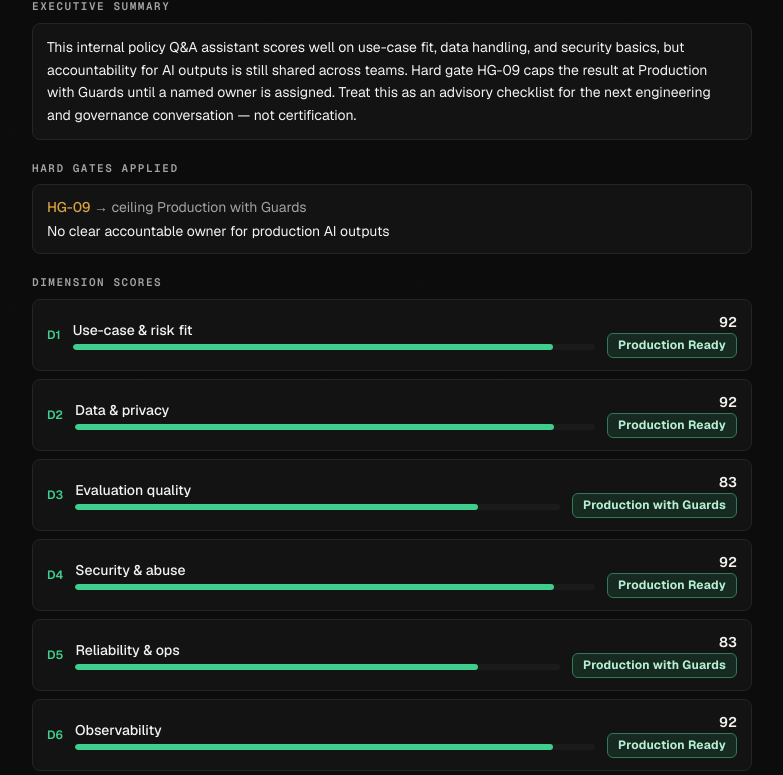
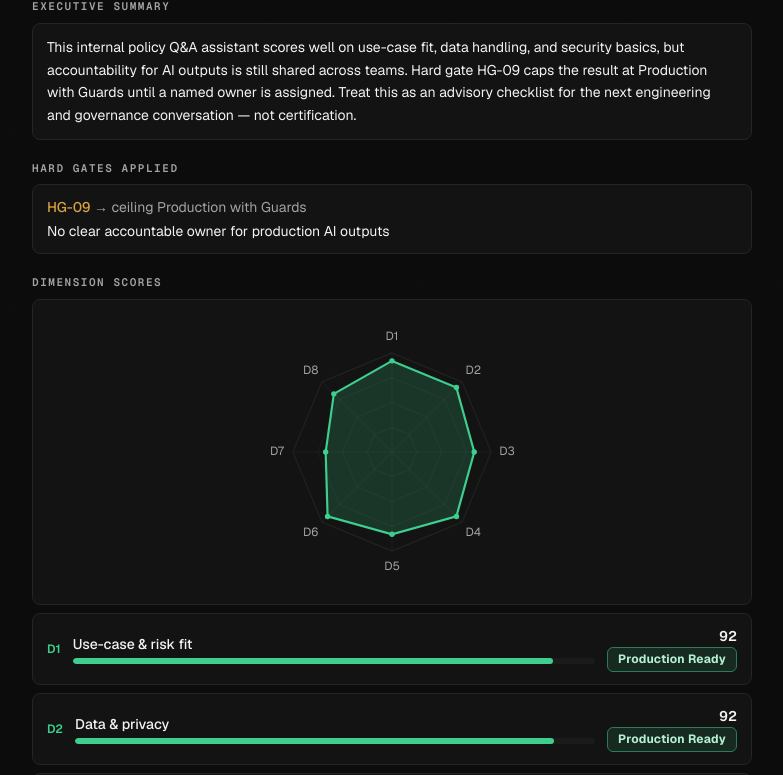
Before and after one commit to weidong808/ai-production-readiness-advisor, a Next.js app: page /sample in a window 1280 px wide. Shown: the part 393-1168 px from the top of the page, without its empty margins (248-1031 px from the left). Built offline with nearby package versions, Linux system fonts and the light colour scheme.

Commit message:
feat: dimension score radar in report
Add a dependency-free inline-SVG radar of the eight dimension scores above
the existing bars, giving an at-a-glance shape of strengths and gaps. Static
(no motion) and labelled for screen readers via an aria summary.

```diff
--- a/src/components/ReportView.tsx
+++ b/src/components/ReportView.tsx
@@ -2,6 +2,7 @@
 
 import { useEffect, useRef, useState } from "react";
 import { BandBadge } from "@/components/BandBadge";
+import { ScoreRadar } from "@/components/ScoreRadar";
 import { ADVISORY_DISCLAIMER } from "@/lib/brand";
 import { reportToJson, reportToMarkdown } from "@/lib/export/report";
 import type { ReadinessReport } from "@/lib/schema/narrative";
@@ -245,6 +246,9 @@ export function ReportView({
         <h3 id="dimension-scores-heading" className="ui-section-label">
           Dimension scores
         </h3>
+        <div className="ui-card flex justify-center py-4">
+          <ScoreRadar dimensions={view.dimensions} />
+        </div>
         <div className="space-y-2">
           {view.dimensions.map((dim) => (
             <div
--- /dev/null
+++ b/src/components/ScoreRadar.tsx
@@ -0,0 +1,120 @@
+import type { Band } from "@/lib/scoring/types";
+
+type RadarDimension = {
+  dimensionId: string;
+  name: string;
+  score: number;
+  band?: Band;
+};
+
+const SIZE = 260;
+const CENTER = SIZE / 2;
+const RADIUS = 92;
+const RINGS = [25, 50, 75, 100];
+
+function point(index: number, count: number, fraction: number) {
+  const angle = -Math.PI / 2 + (index / count) * Math.PI * 2;
+  const r = RADIUS * fraction;
+  return {
+    x: CENTER + r * Math.cos(angle),
+    y: CENTER + r * Math.sin(angle),
+  };
+}
+
+function polygon(count: number, fraction: number, valueAt?: (i: number) => number) {
+  return Array.from({ length: count }, (_, i) => {
+    const f = valueAt ? valueAt(i) : fraction;
+    const p = point(i, count, f);
+    return `${p.x.toFixed(1)},${p.y.toFixed(1)}`;
+  }).join(" ");
+}
+
+/**
+ * Dependency-free SVG radar of dimension scores (0-100). Purely presentational
+ * and static, so it needs no motion handling. Falls back to nothing when there
+ * are too few axes to form a polygon.
+ */
+export function ScoreRadar({ dimensions }: { dimensions: RadarDimension[] }) {
+  const count = dimensions.length;
+  if (count < 3) return null;
+
+  const clamp = (n: number) => Math.max(0, Math.min(100, n)) / 100;
+  const dataPoints = polygon(count, 0, (i) => clamp(dimensions[i].score));
+  const summary = dimensions
+    .map((d) => `${d.dimensionId} ${Math.round(d.score)}`)
+    .join(", ");
+
+  return (
+    <figure className="m-0 flex flex-col items-center">
+      <svg
+        viewBox={`0 0 ${SIZE} ${SIZE}`}
+        width="100%"
+        className="max-w-[280px]"
+        role="img"
+        aria-label={`Dimension score radar. ${summary}.`}
+      >
+        {/* grid rings */}
+        {RINGS.map((ring) => (
+          <polygon
+            key={ring}
+            points={polygon(count, ring / 100)}
+            fill="none"
+            stroke="var(--border)"
+            strokeWidth={1}
+            opacity={ring === 100 ? 0.9 : 0.5}
+          />
+        ))}
+
+        {/* axes + labels */}
+        {dimensions.map((dim, i) => {
+          const outer = point(i, count, 1);
+          const label = point(i, count, 1.16);
+          return (
+            <g key={dim.dimensionId}>
+              <line
+                x1={CENTER}
+                y1={CENTER}
+                x2={outer.x}
+                y2={outer.y}
+                stroke="var(--border)"
+                strokeWidth={1}
+                opacity={0.5}
+              />
+              <text
+                x={label.x}
+                y={label.y}
+                textAnchor="middle"
+                dominantBaseline="middle"
+                fontSize={11}
+                fill="var(--muted)"
+              >
+                {dim.dimensionId}
+              </text>
+            </g>
+          );
+        })}
+
+        {/* data polygon */}
+        <polygon
+          points={dataPoints}
+          fill="var(--accent)"
+          fillOpacity={0.18}
+          stroke="var(--accent)"
+          strokeWidth={2}
+        />
+        {dimensions.map((dim, i) => {
+          const p = point(i, count, clamp(dim.score));
+          return (
+            <circle
+              key={dim.dimensionId}
+              cx={p.x}
+              cy={p.y}
+              r={2.5}
+              fill="var(--accent)"
+            />
+          );
+        })}
+      </svg>
+    </figure>
+  );
+}
```
